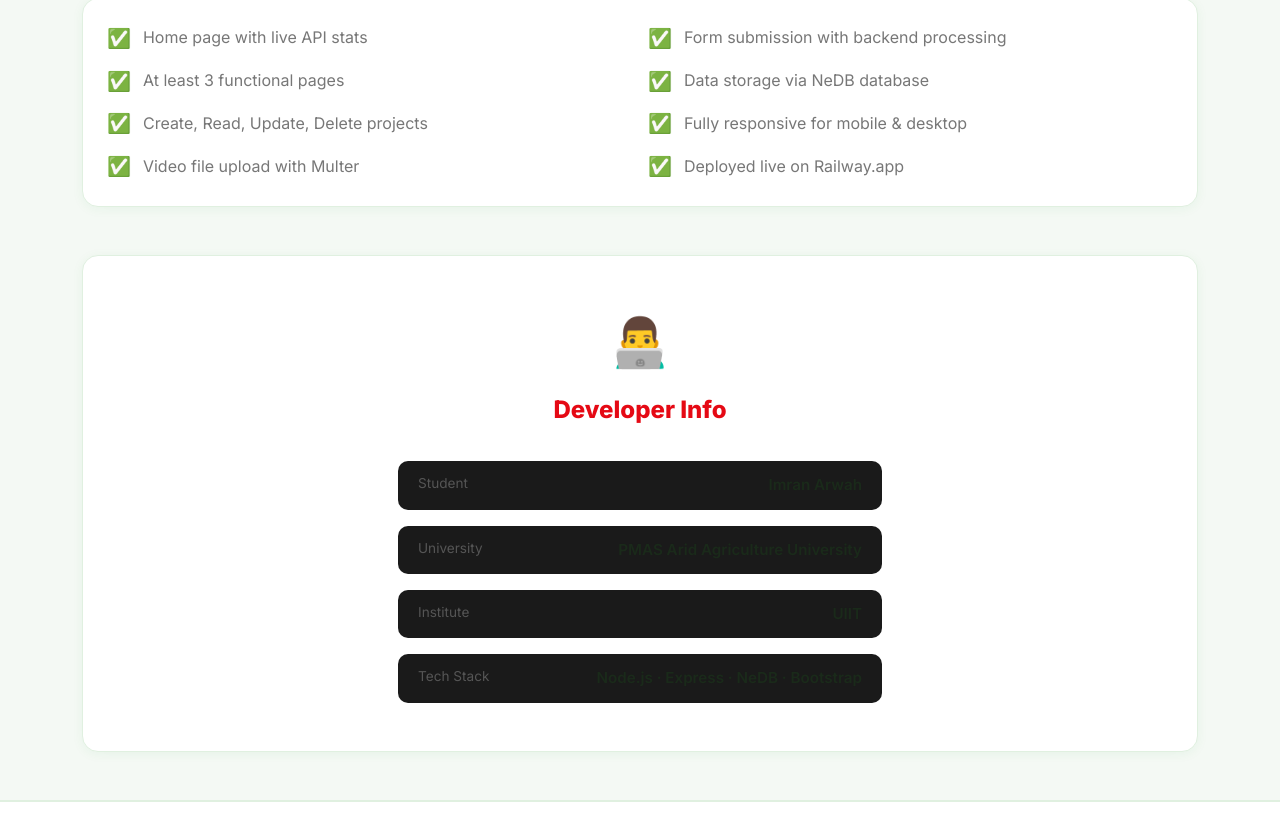
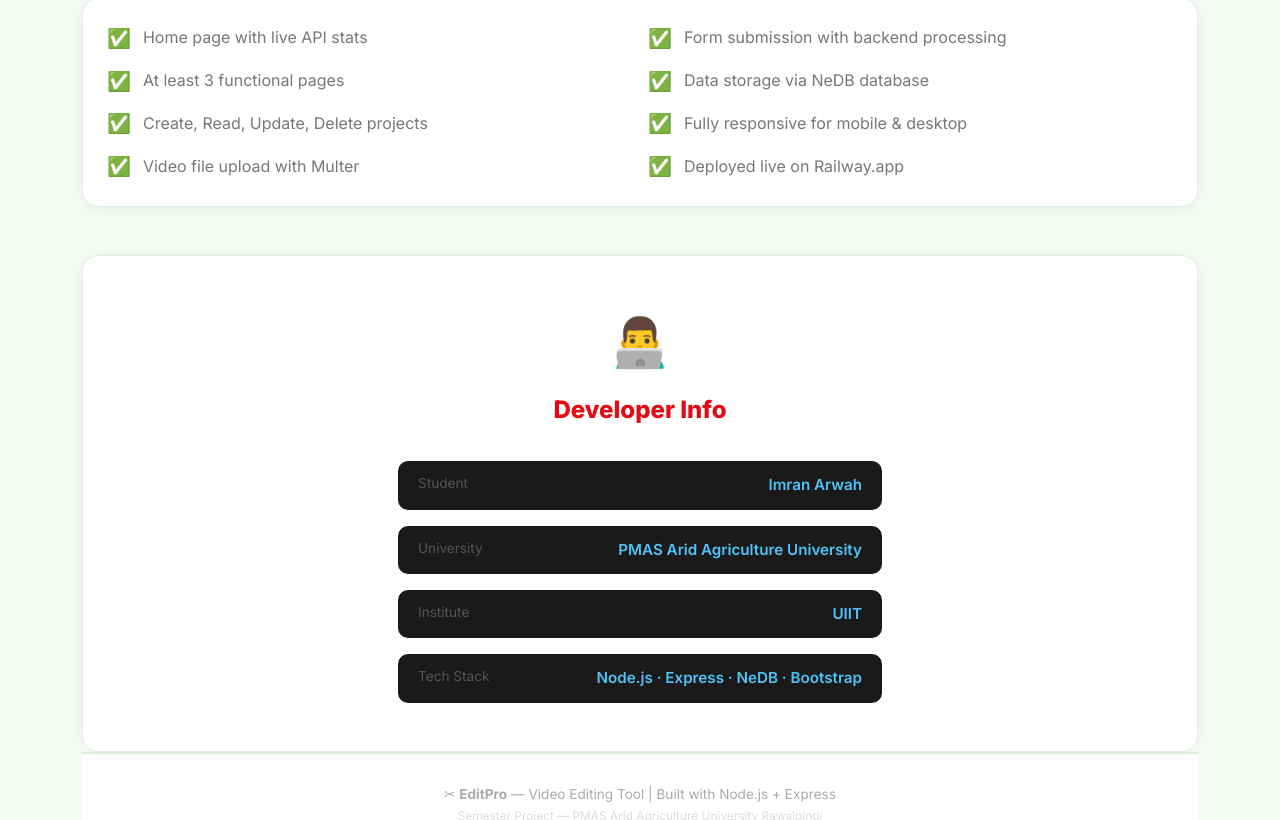
Before and after one commit to arwahimran/video-editor, a website: page public/about.html in a window 1280 px wide. Shown: the part 1980-2800 px from the top of the page. Drawn offline with nearby package versions, Linux system fonts and the light colour scheme.

Commit message:
updated developer info text color

```diff
--- a/public/about.html
+++ b/public/about.html
@@ -44,9 +44,9 @@
   <div class="row g-4 mb-5">
     <div class="col-md-6">
       <div class="card h-100 p-4">
-        <h4 style="color:#e50914; font-weight:800; margin-bottom:16px;">🎬 What is CutLab?</h4>
+        <h4 style="color:#e50914; font-weight:800; margin-bottom:16px;">🎬 What is EditPro?</h4>
         <p style="color:#777; line-height:1.8;">
-          CutLab is a full-stack web-based video editing tool built with
+          EditPro is a full-stack web-based video editing tool built with
           Node.js and Express. It allows users to create video editing
           projects, upload video files, trim clips by setting start and
           end times, add notes, and manage everything through a clean
@@ -246,31 +246,29 @@
       <div class="col-12">
         <div style="background:#1a1a1a; border-radius:10px; padding:12px 20px; display:flex; justify-content:space-between; flex-wrap:wrap; gap:8px;">
           <span style="color:#555; font-size:0.85rem;">Student</span>
-          <span style="font-weight:600; font-size:0.95rem;">Imran Arwah</span>
+          <span style="font-weight:600; font-size:0.95rem; color:#4FC3F7;">Imran Arwah</span>
         </div>
       </div>
       <div class="col-12">
         <div style="background:#1a1a1a; border-radius:10px; padding:12px 20px; display:flex; justify-content:space-between; flex-wrap:wrap; gap:8px;">
           <span style="color:#555; font-size:0.85rem;">University</span>
-          <span style="font-weight:600; font-size:0.95rem;">PMAS Arid Agriculture University</span>
+          <span style="font-weight:600; font-size:0.95rem; color:#4FC3F7;">PMAS Arid Agriculture University</span>
         </div>
       </div>
       <div class="col-12">
         <div style="background:#1a1a1a; border-radius:10px; padding:12px 20px; display:flex; justify-content:space-between; flex-wrap:wrap; gap:8px;">
           <span style="color:#555; font-size:0.85rem;">Institute</span>
-          <span style="font-weight:600; font-size:0.95rem;">UIIT</span>
+          <span style="font-weight:600; font-size:0.95rem; color:#4FC3F7;">UIIT</span>
         </div>
       </div>
       <div class="col-12">
         <div style="background:#1a1a1a; border-radius:10px; padding:12px 20px; display:flex; justify-content:space-between; flex-wrap:wrap; gap:8px;">
           <span style="color:#555; font-size:0.85rem;">Tech Stack</span>
-          <span style="font-weight:600; font-size:0.95rem;">Node.js · Express · NeDB · Bootstrap</span>
+          <span style="font-weight:600; font-size:0.95rem; color:#4FC3F7;">Node.js · Express · NeDB · Bootstrap</span>
         </div>
       </div>
     </div>
   </div>
-
-</div>
 
 <!-- FOOTER -->
 <footer class="site-footer">
```
